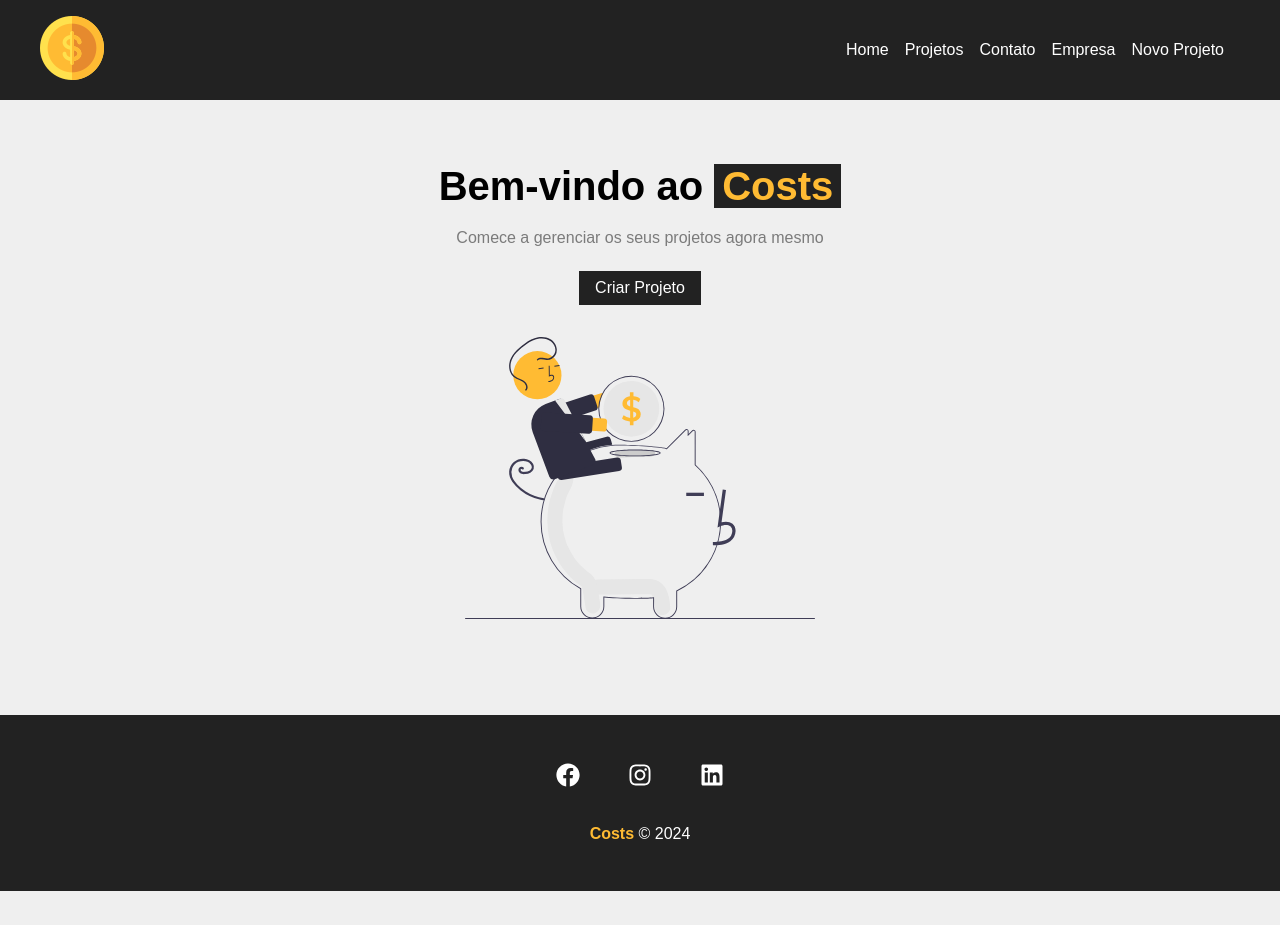
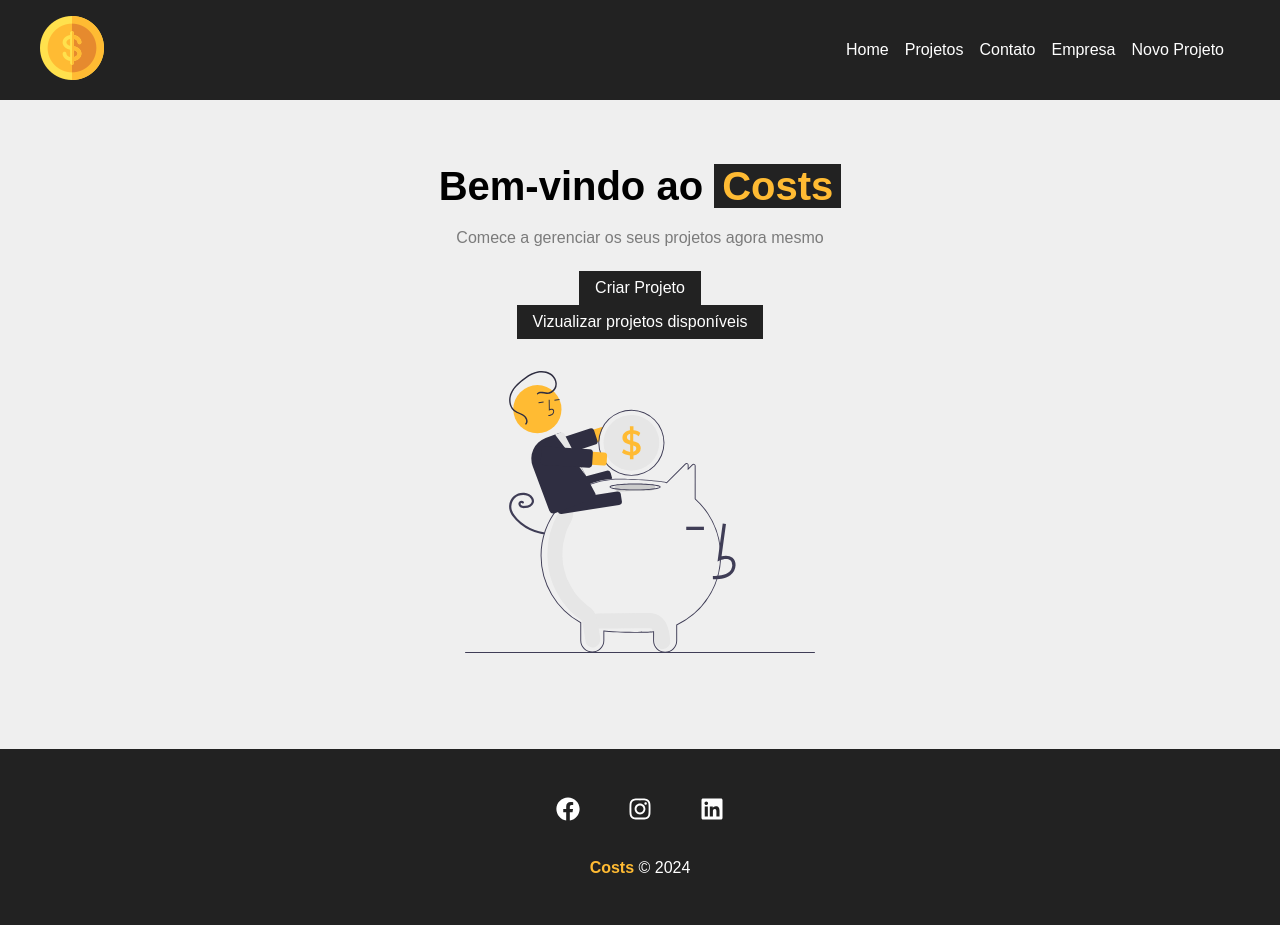
Before and after one commit to MarcosMilhomem/Costs, a React (Create React App) app: page / in a window 1280 px wide. Before the commit the page ends 891 px from the top, so only its background shows below. Built offline with nearby package versions, Linux system fonts and the light colour scheme.

Commit message:
inderindo dados'

```diff
--- a/src/App.js
+++ b/src/App.js
@@ -1,4 +1,4 @@
- import { BrowserRouter as Router, Routes, Route, Link } from 'react-router-dom'
+import { BrowserRouter as Router, Routes, Route, Link } from 'react-router-dom'
 import Home from './components/pages/Home';
 import Company from './components/pages/Company';
 import Contact from './components/pages/Contact';
--- a/src/components/pages/Home.js
+++ b/src/components/pages/Home.js
@@ -11,6 +11,7 @@ function Home() {
             </h1>
             <p>Comece a gerenciar os seus projetos agora mesmo</p>
             <LinkButton to="/newproject" text="Criar Projeto"/>
+            <LinkButton to="/projects" text="Vizualizar projetos disponíveis "/>
             <img src={savings} alt ="Costs" />
         </section>
     )
```
